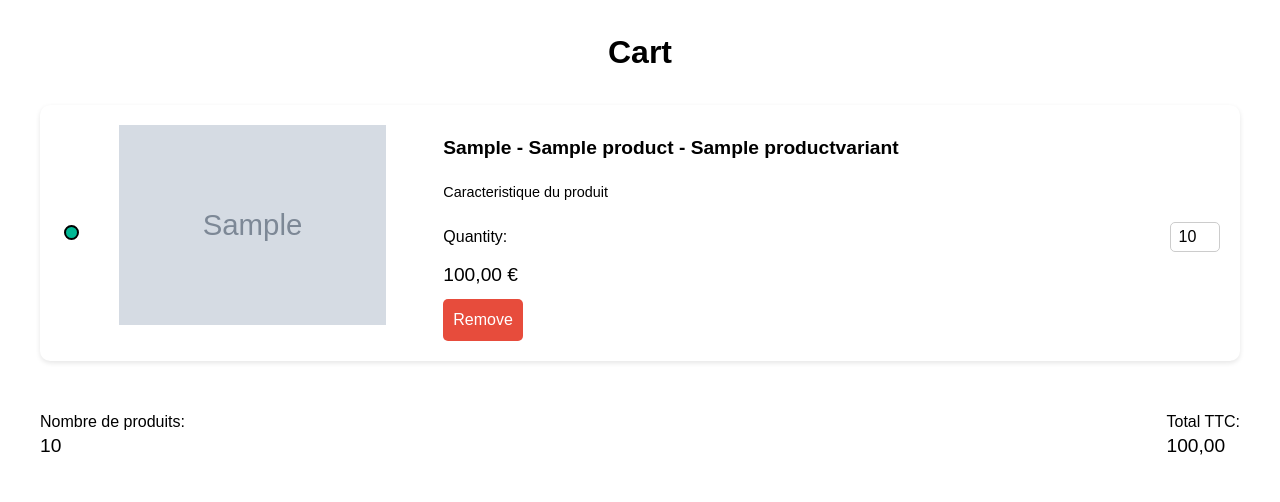
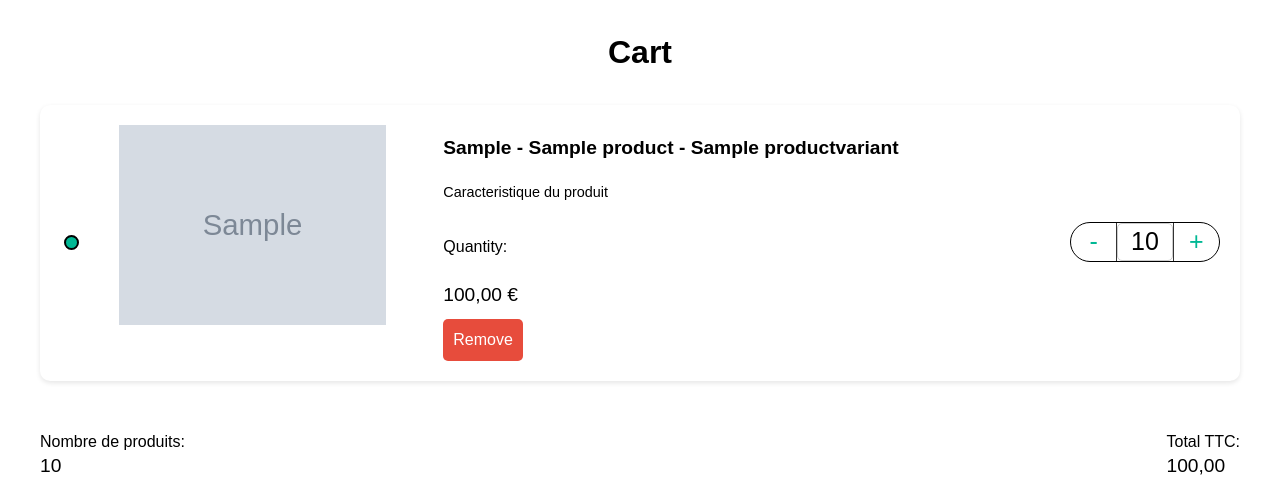
Before and after one commit to EtienneDTS/ecommerce-base-template, a Django app: page /cart/ in a window 1280 px wide. Shown: the part 80-582 px from the top of the page. Run offline with Django 4.2, Linux system fonts and the light colour scheme; a user stored in the database is signed in; tables that the repository leaves empty hold one stand-in row (values such as "Sample post"); grey boxes marked "Sample" are stand-in pictures.

Commit message:
Fix quantity input in cart for multiple products
Refactor the quantity input logic in cart.js to correctly target and update the quantity input fields for multiple products in the cart. Changed the selectors to use class names instead of IDs to avoid conflicts. Also updated the increment and decrement button event listeners to loop through all the input fields and their corresponding buttons using a for loop.

```diff
--- a/src/shop/static/cart.css
+++ b/src/shop/static/cart.css
@@ -169,3 +169,40 @@
 .checkbox:checked {
   background-color: #00b894;
 }
+
+input[type=number]::-webkit-inner-spin-button,
+input[type=number]::-webkit-outer-spin-button {
+  -webkit-appearance: none;
+  margin: 0;
+}
+
+.quantity-input-container {
+  display: flex;
+  height: 40px;
+  width: 150px;
+  margin-bottom: 10px;
+  border-radius: 30px;
+  border: solid 0.2px;
+}
+
+.cart__quantity-input {
+  height: 100%;
+  width: 40%;
+  text-align: center;
+  font-size: 25px;
+}
+
+#decrement {
+  width: 33%;
+  font-size: 25px;
+  border-right: solid 0.2px #333;
+  color: #00b894;
+}
+
+#increment {
+  width: 33%;
+  font-size: 25px;
+  border-left: solid 0.1px #333;
+  color: #00b894;
+
+}
--- a/src/shop/static/js/cart.js
+++ b/src/shop/static/js/cart.js
@@ -18,6 +18,28 @@ $(document).ready(function() {
     });
 });
 
+const inputNumber = document.querySelectorAll(".cart__quantity-input");
+const incrementButton = document.querySelectorAll('.increment');
+const decrementButton = document.querySelectorAll('.decrement');
+
+inputNumber.forEach((number, index) => {
+  if (incrementButton[index]) {
+    incrementButton[index].addEventListener('click', function() {
+      number.value = parseInt(number.value) + 1;
+      number.dispatchEvent(new Event('change'));
+    });
+  }
+
+  if (decrementButton[index]) {
+    decrementButton[index].addEventListener('click', function() {
+      if (number.value > 0) {
+        number.value = parseInt(number.value) - 1;
+        number.dispatchEvent(new Event('change'));
+      }
+    });
+  }
+});
+
 $(document).ready(function() {
     $('.update_cart_product_quantity input[type="number"]').on('change', function() {
       var form = $(this).closest('form');
--- a/src/shop/templates/shop/cart.html
+++ b/src/shop/templates/shop/cart.html
@@ -30,7 +30,12 @@
                             <label for="quantity" class="cart__quantity-label">Quantity:</label>
                             <label for="product_id"></label>
                             <input type="hidden" name="product_id" value="{{cart_product.id}}">
-                            <input type="number" name="quantity_{{ cart_product.id }}" value="{{cart_product.quantity}}" min="0" class="cart__quantity-input">
+                            <div class="quantity-input-container">
+                                <button id="decrement" type="button" class="decrement"> - </button>
+                                <input type="number" name="quantity_{{ cart_product.id }}" value="{{cart_product.quantity}}" min="0" class="cart__quantity-input" id="quantity-input">
+                                <button id="increment" type="button" class="increment"> + </button>
+                            </div>
+
                         </div>
                         <p class="cart__total-price">{{cart_product.total_cart_product}} €</p>
                         <div class="cart__product-buttons">
```
